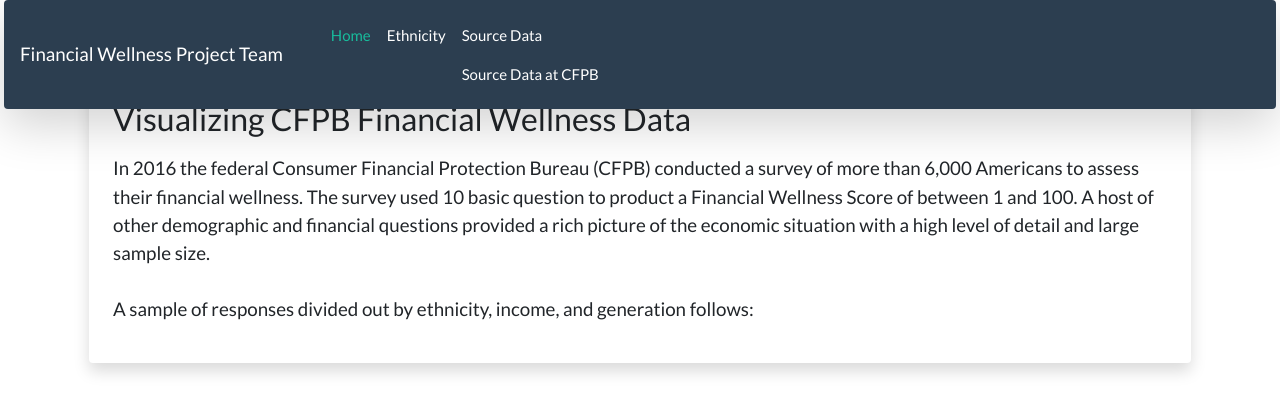
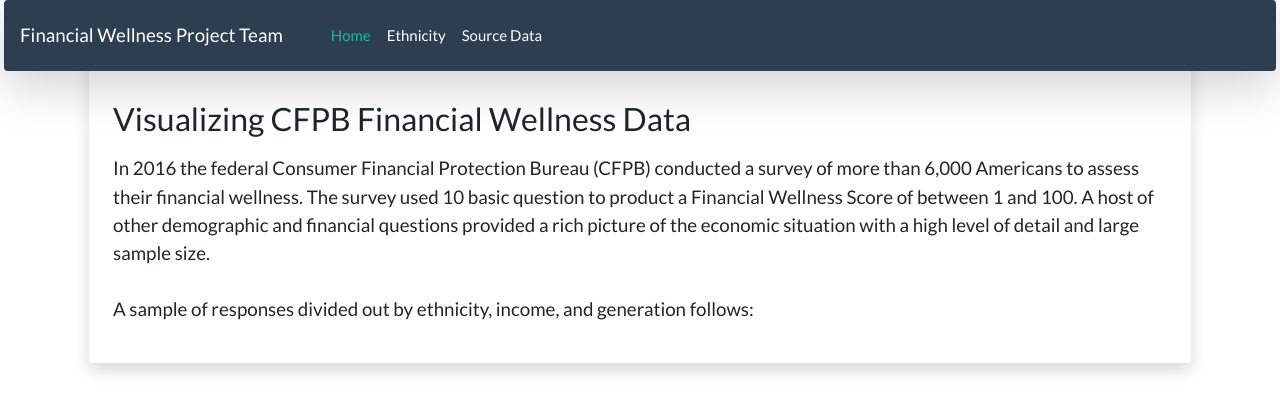
Before and after one commit to CTRLALTAFK/Financial_Wellness, a Flask app: page / in a window 1280 px wide. Shown: the top 408 px of the page. Run offline with Flask 2, Linux system fonts and the light colour scheme; data that the repository does not hold is empty; some libraries are stand-ins or nearby versions.

Commit message:
another formatting/typo in index.html

```diff
--- a/templates/index.html
+++ b/templates/index.html
@@ -37,8 +37,7 @@
               </li>
               <li class="nav-item">
                 <a class="nav-link" href="https://www.consumerfinance.gov/data-research/financial-well-being-survey-data/" target="_blank">Source Data</a>
-                <a class="nav-link" href="https://www.consumerfinance.gov/data-research/financial-well-being-survey-data/" target="_blank">Source Data at CFPB</a>
-              </li>
+                              </li>
             </ul>
           </div>
         </nav>
```
